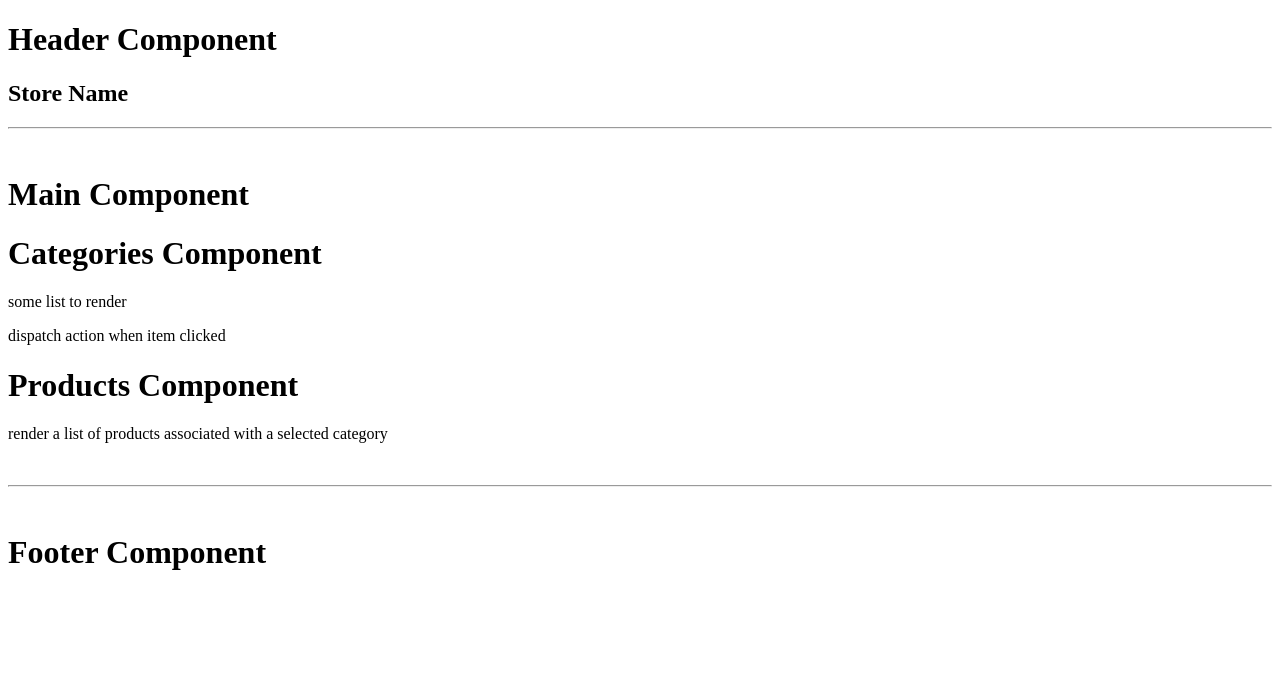
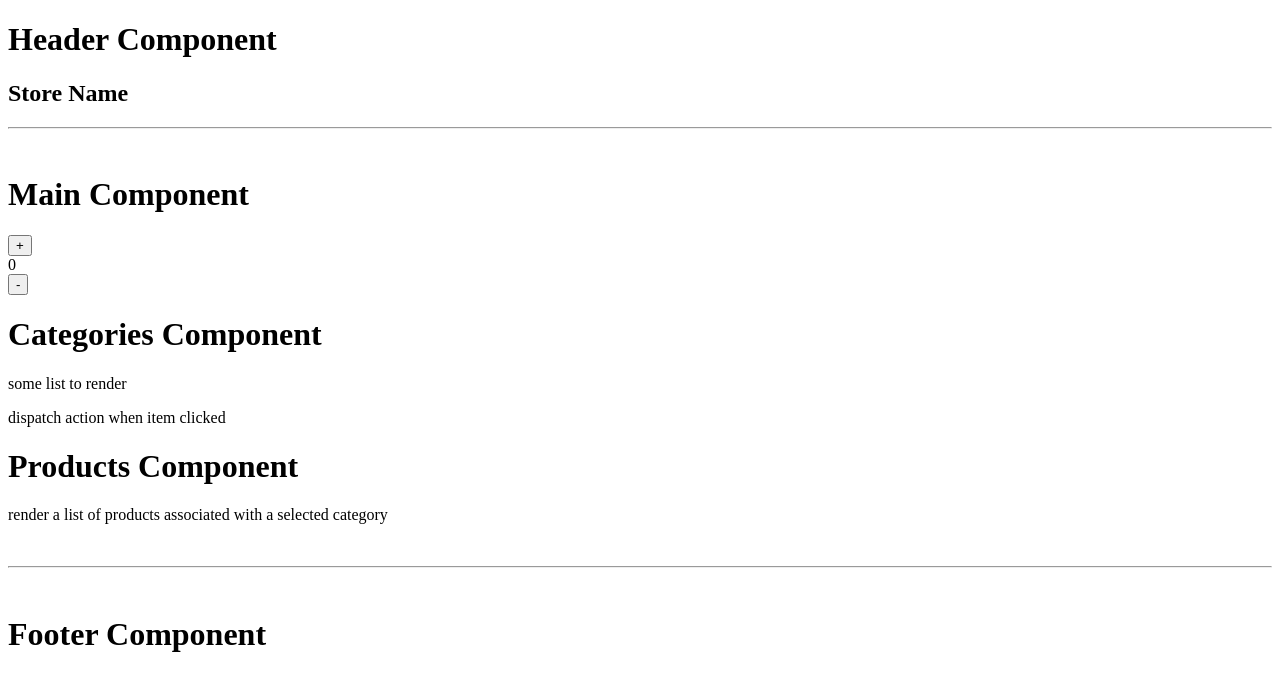
Before and after one commit to antoni909/StoreFront, a React (Create React App) app in the folder frontend/: page / in a window 1280 px wide. Shown: the top 690 px of the page. Built offline with nearby package versions, Linux system fonts and the light colour scheme.

Commit message:
adds counter component using redux

```diff
--- /dev/null
+++ b/frontend/src/components/Counter.jsx
@@ -0,0 +1,16 @@
+import React from 'react'
+import { useSelector, useDispatch } from 'react-redux'
+import { decrement, increment } from '../features/counter/counterSlice'
+
+export default function Counter(){
+  const count = useSelector((state)=> state.counter.value)
+  const dispatch = useDispatch()
+
+  return (
+    <div>
+      <span><button onClick={()=> dispatch(increment())}> + </button></span>
+      <div>{count}</div>
+      <span><button onClick={()=> dispatch(decrement())}> - </button></span>
+    </div>
+  )
+}
--- a/frontend/src/components/Main.jsx
+++ b/frontend/src/components/Main.jsx
@@ -1,9 +1,11 @@
 import Categories from './Categories'
+import Counter from '../components/Counter'
 
 function Main() {
   return (
     <div >
       <h1>Main Component</h1>
+      <Counter />
       <Categories />
     </div>
   );
--- /dev/null
+++ b/frontend/src/features/counter/counterSlice.js
@@ -0,0 +1,19 @@
+import { createSlice } from '@reduxjs/toolkit'
+
+// source : https://redux-toolkit.js.org/tutorials/quick-start
+
+const initialState = {
+  value: 0,
+}
+
+export const counterSlice = createSlice({
+  name: 'counter',
+  initialState,
+  reducers: {
+    increment: (state) => { state.value += 1 },
+    decrement: (state) => { state.value -= 1 },
+    incrementByAmount: ({value},{payload}) => { value += payload }
+  }
+})
+export const { increment, decrement, incrementByAmount } = counterSlice.actions
+export default counterSlice.reducer
--- a/frontend/src/index.js
+++ b/frontend/src/index.js
@@ -1,10 +1,14 @@
 import React from 'react';
 import ReactDOM from 'react-dom';
 import App from './components/App';
+import { store } from './redux/store'
+import { Provider } from 'react-redux'
 
 ReactDOM.render(
   <React.StrictMode>
-    <App />
+    <Provider store={store}>
+      <App />
+    </Provider>
   </React.StrictMode>,
   document.getElementById('root')
 );
--- /dev/null
+++ b/frontend/src/redux/store.js
@@ -0,0 +1,8 @@
+import { configureStore } from '@reduxjs/toolkit'
+import counterReducer from '../features/counter/counterSlice'
+
+export const store = configureStore({
+  reducer: {
+    counter: counterReducer,
+  },
+})
```
